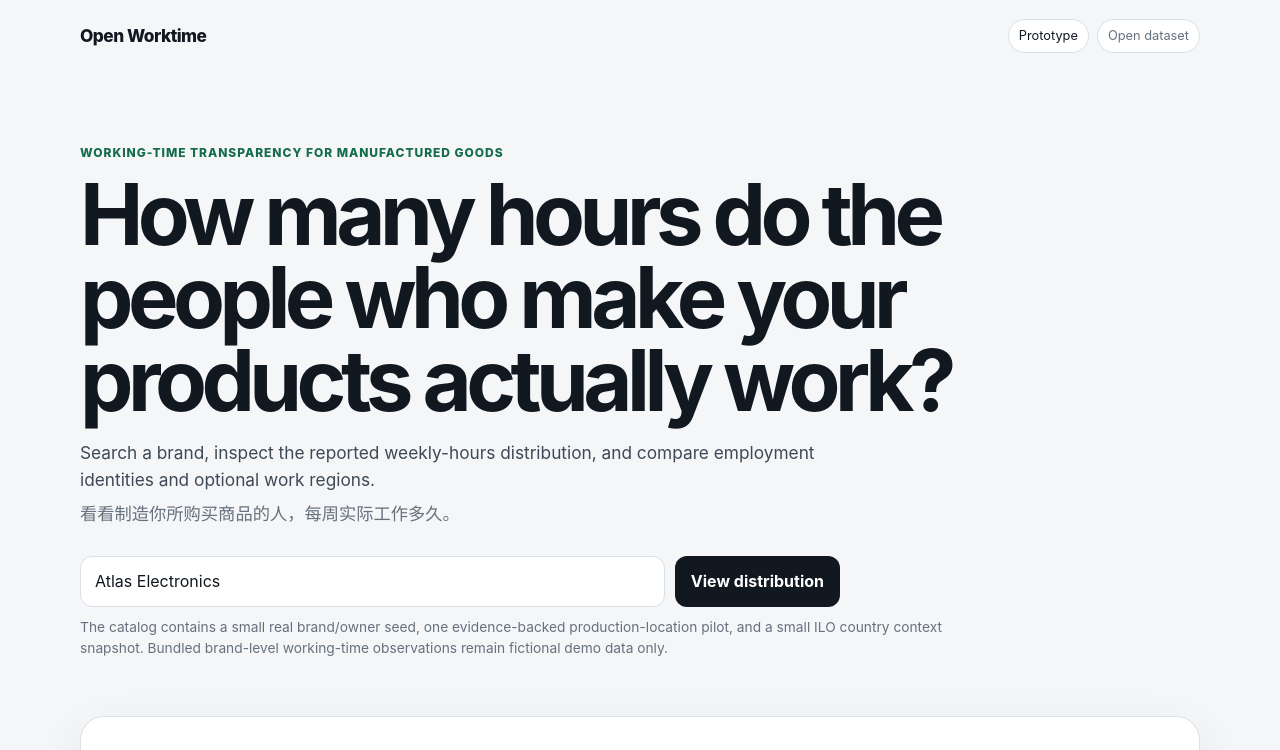
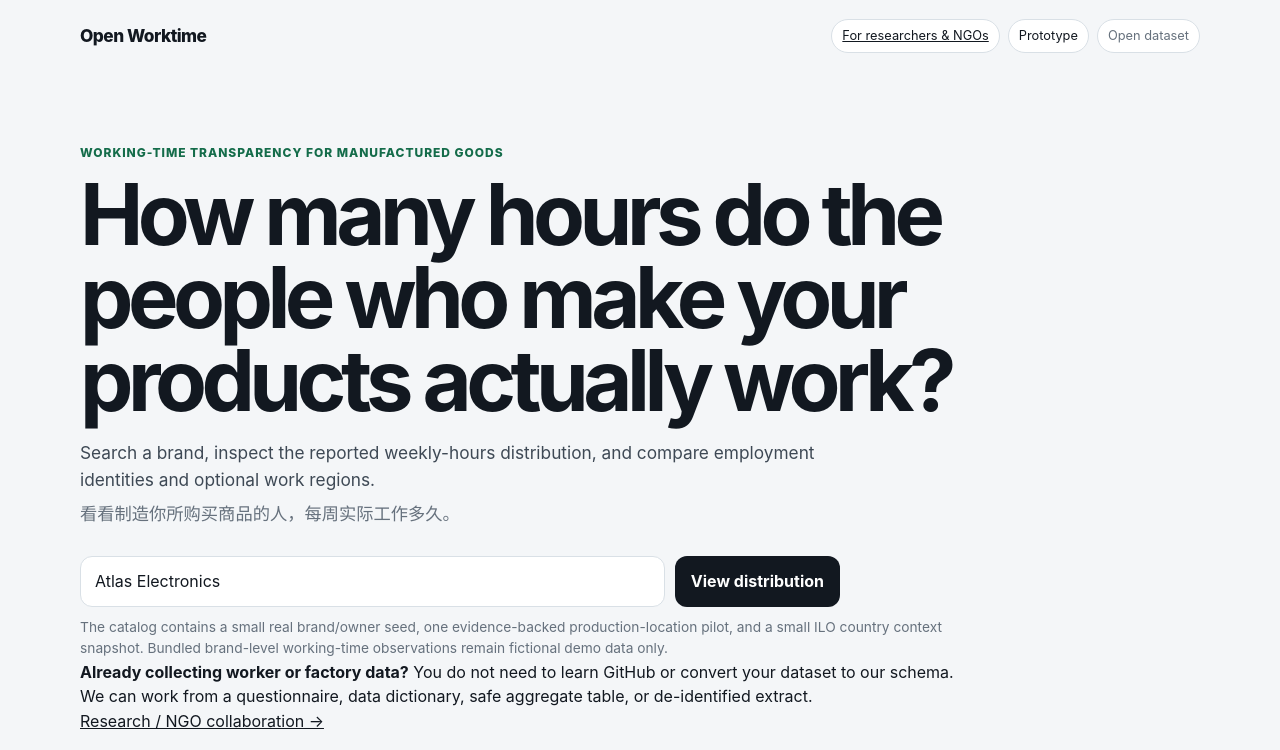
Before and after one commit to 6jingyong/open-worktime, a plain HTML site: page index.html in a window 1280 px wide. Shown: the top 750 px of the page. Drawn offline with Linux system fonts and the light colour scheme.

Commit message:
ui: expose partner path without requiring GitHub

```diff
--- a/index.html
+++ b/index.html
@@ -13,7 +13,8 @@
 <body>
   <header class="site-header">
     <a class="brand-mark" href="./" aria-label="Open Worktime home">Open Worktime</a>
-    <div class="header-badges" aria-label="Project status">
+    <div class="header-badges" aria-label="Project status and navigation">
+      <a class="badge partner-badge" href="./partners.html">For researchers & NGOs</a>
       <span class="badge">Prototype</span>
       <span class="badge badge-muted">Open dataset</span>
     </div>
@@ -33,6 +34,13 @@
         <button id="brand-search-button" type="button">View distribution</button>
       </div>
       <p class="demo-notice">The catalog contains a small real brand/owner seed, one evidence-backed production-location pilot, and a small ILO country context snapshot. Bundled brand-level working-time observations remain fictional demo data only.</p>
+      <div class="partner-callout">
+        <div>
+          <strong>Already collecting worker or factory data?</strong>
+          <span>You do not need to learn GitHub or convert your dataset to our schema. We can work from a questionnaire, data dictionary, safe aggregate table, or de-identified extract.</span>
+        </div>
+        <a href="./partners.html">Research / NGO collaboration →</a>
+      </div>
     </section>
 
     <section class="panel" id="brand-panel" aria-live="polite">
@@ -249,7 +257,7 @@
 
   <footer>
     <span>Open Worktime · MIT code · mixed-license data · no real bundled brand-level worktime reports</span>
-    <a href="https://github.com/6jingyong/open-worktime">GitHub</a>
+    <span class="footer-links"><a href="./partners.html">Researchers / NGOs</a><a href="https://github.com/6jingyong/open-worktime">GitHub</a></span>
   </footer>
 
   <script type="module" src="./app.js"></script>
```
